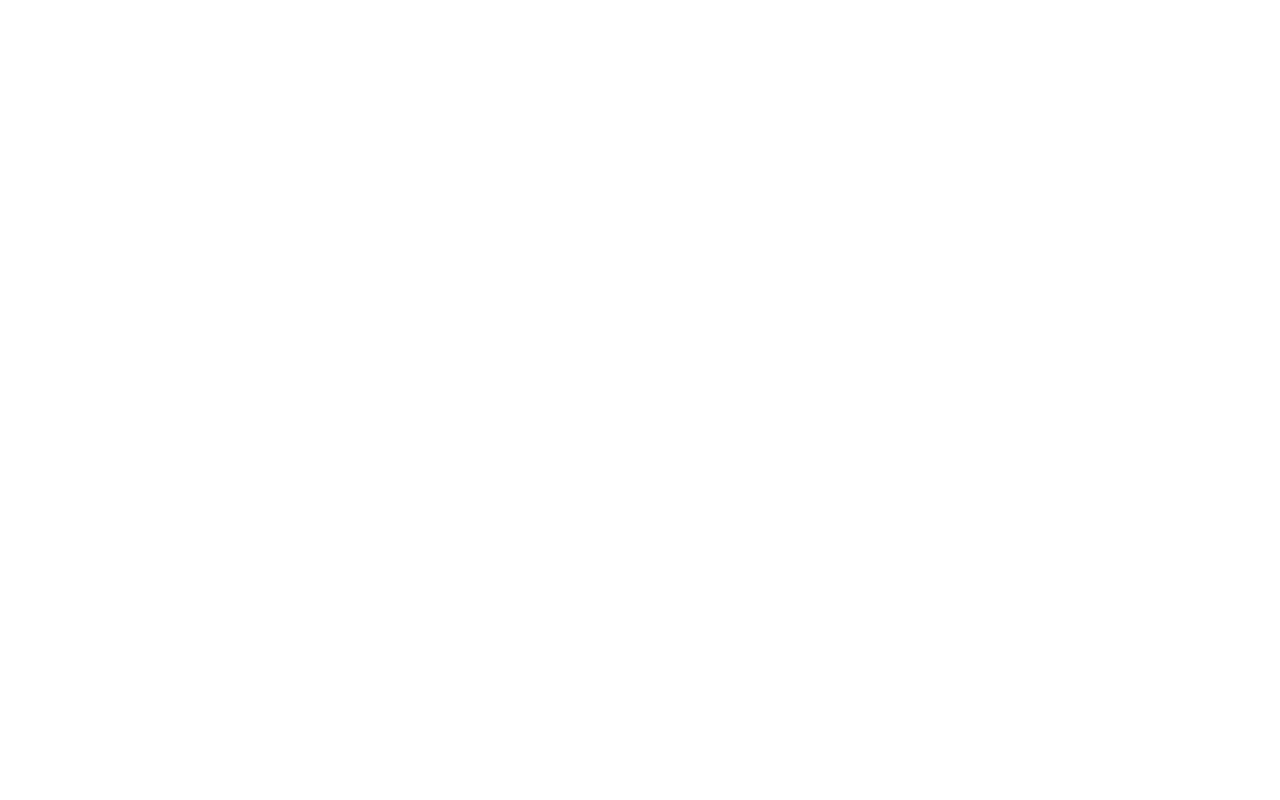
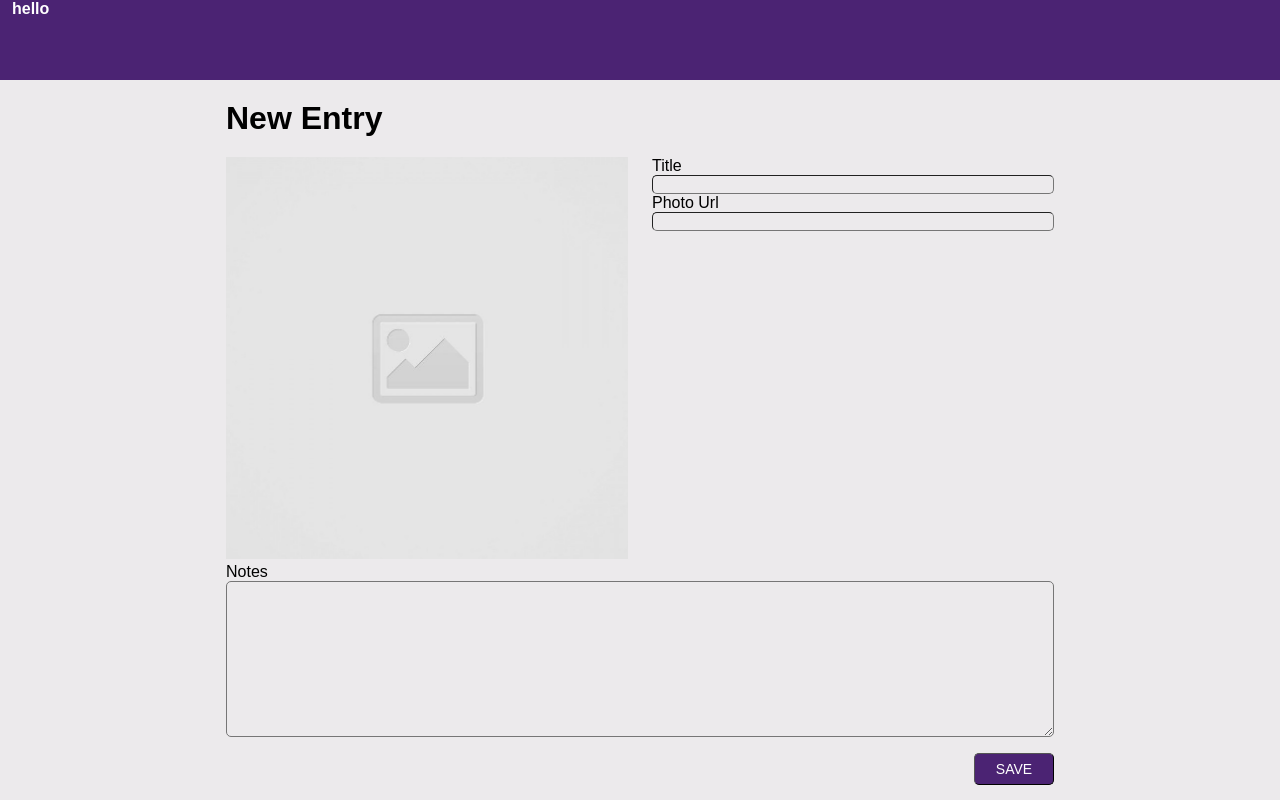
Before and after one commit to Jc-Leon/code-journal-1, a website: page index.html in a window 1280 px wide. Drawn offline with Linux system fonts and the light colour scheme.

Commit message:
in progress

```diff
--- a/css/styles.css
+++ b/css/styles.css
@@ -0,0 +1,55 @@
+* {
+  font-family: sans-serif;
+  background-color: #eceaec;
+}
+
+.column-half img {
+  width: 100%;
+}
+
+.column-half .title__input {
+  display: flex;
+  flex-direction: column;
+}
+
+.column-full .text__input {
+  display: flex;
+  flex-direction: column;
+}
+
+h4 {
+  background-color: #4b2373;
+  margin: 0;
+  height: 10vh;
+  color: white;
+  display: flex;
+  padding-left: 1rem;
+  padding-bottom: 4rem;
+}
+
+h3 {
+  margin: 0;
+  font-size: 2rem;
+  padding: 20px 0;
+}
+
+input,
+textarea,
+button {
+  border-radius: 5px;
+  border-width: thin;
+}
+
+.inputBox {
+  display: flex;
+  justify-content: flex-end;
+  padding-top: 1rem;
+}
+
+button {
+  background-color: #4b2373;
+  color: white;
+  height: 2rem;
+  width: 5rem;
+  font-size: 14px;
+}
--- a/index.html
+++ b/index.html
@@ -1,24 +1,80 @@
 <!DOCTYPE html>
 <html lang="en">
   <head>
-  <meta charset="UTF-8">
-  <meta name="viewport" content="width=device-width, initial-scale=1.0">
+    <meta charset="UTF-8" />
+    <meta name="viewport" content="width=device-width, initial-scale=1.0" />
     <title>Code Journal</title>
-  <link rel="icon" href="images/favicon.ico">
+    <link rel="icon" href="images/favicon.icon" />
     <link
       rel="stylesheet"
       crossorigin="anonymous"
       href="https://cdnjs.cloudflare.com/ajax/libs/font-awesome/5.14.0/css/all.min.css"
-    integrity="sha512-1PKOgIY59xJ8Co8+NE6FZ+LOAZKjy+KY8iq0G4B3CyeY6wYHN3yt9PW0XpSriVlkMXe40PTKnXrLnZ9+fkDaog==">
-  <link rel="stylesheet" href="css/reset.css">
-  <link rel="stylesheet" href="css/layout.css">
-  <link rel="stylesheet" href="css/styles.css">
+      integrity="sha512-1PKOgIY59xJ8Co8+NE6FZ+LOAZKjy+KY8iq0G4B3CyeY6wYHN3yt9PW0XpSriVlkMXe40PTKnXrLnZ9+fkDaog=="
+    />
+    <link rel="stylesheet" href="css/reset.css" />
+    <link rel="stylesheet" href="css/layout.css" />
+    <link rel="stylesheet" href="css/styles.css" />
   </head>
+
   <body>
     <header>
+      <div class="headContain">
+          <h4 class="column-full
+          ">
+hello
+
+          </h4>
+      </div>
+
     </header>
+
+
+
     <main>
+
+      <div class="column-full">
+        <form data-view="entry-form">
+
+          <div class="container">
+            <div class="column-half">
+            <h3>New Entry</h3>
+            </div>
+            <div class="row">
+              <div class="column-half">
+                <img src="./images/placeholder-image-square.jpg" alt="" />
+              </div>
+
+              <div class="column-half">
+                <div class="title__input">
+                  <label for="title">Title</label>
+                  <input type="text" required />
+                  <label for="url">Photo Url</label>
+                  <input type="text" required />
+                </div>
+              </div>
+
+              <div class="column-full">
+                <div class="text__input">
+                  <label for="notes">Notes</label>
+                  <textarea
+                    name=""
+                    id=""
+                    cols="30"
+                    rows="10"
+                    required
+                  ></textarea>
+                </div>
+                <div class="inputBox">
+                  <button type="submit"> SAVE</button>
+                </div>
+              </div>
+
+            </div>
+          </div>
+        </form>
+      </div>
     </main>
+
     <script src="js/data.js"></script>
     <script src="js/main.js"></script>
   </body>
--- a/js/main.js
+++ b/js/main.js
@@ -1,2 +1,3 @@
 /* global data */
 /* exported data */
+// var $input = document.querySelector
```
Lines whose indentation alone changed are shown as unchanged.
